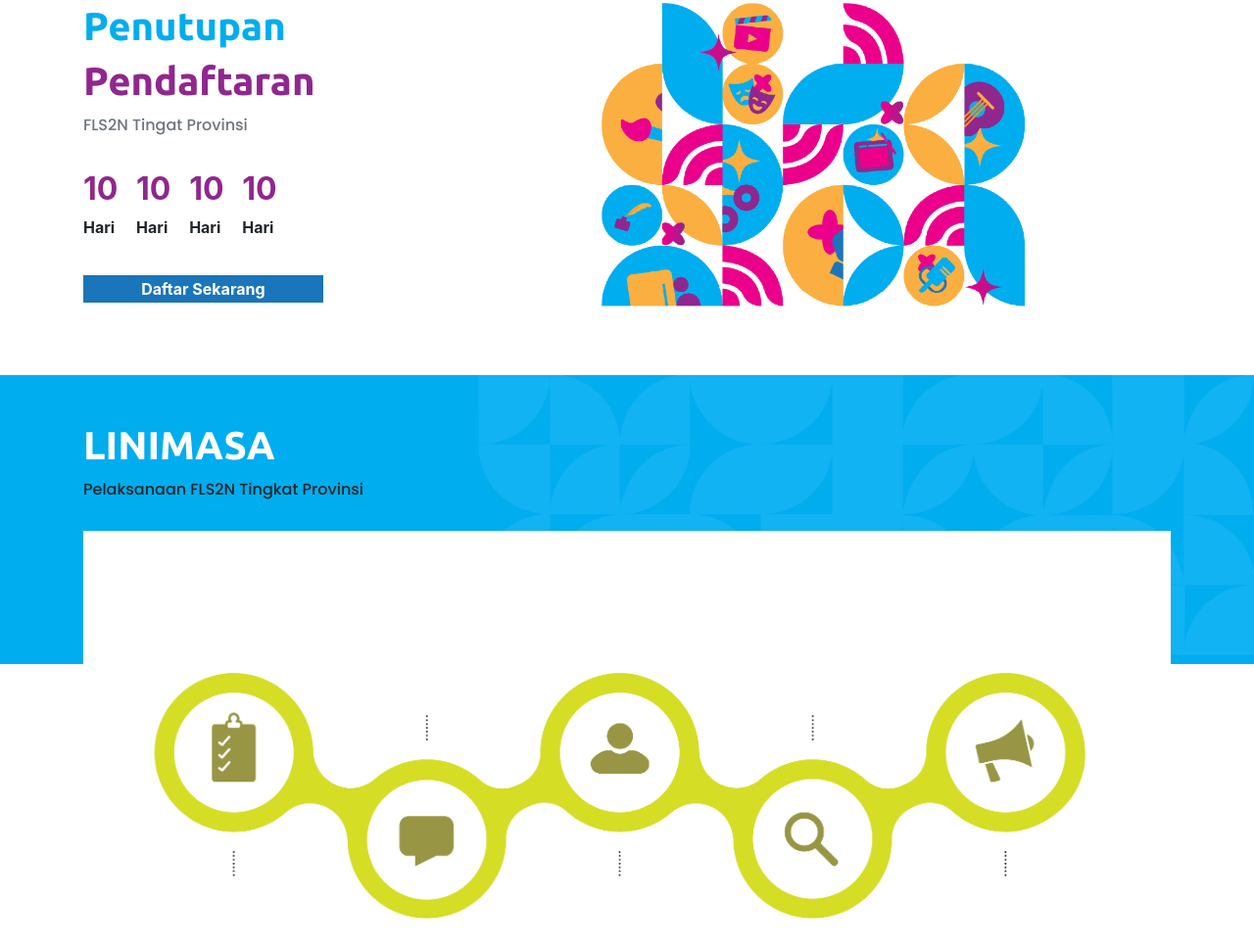
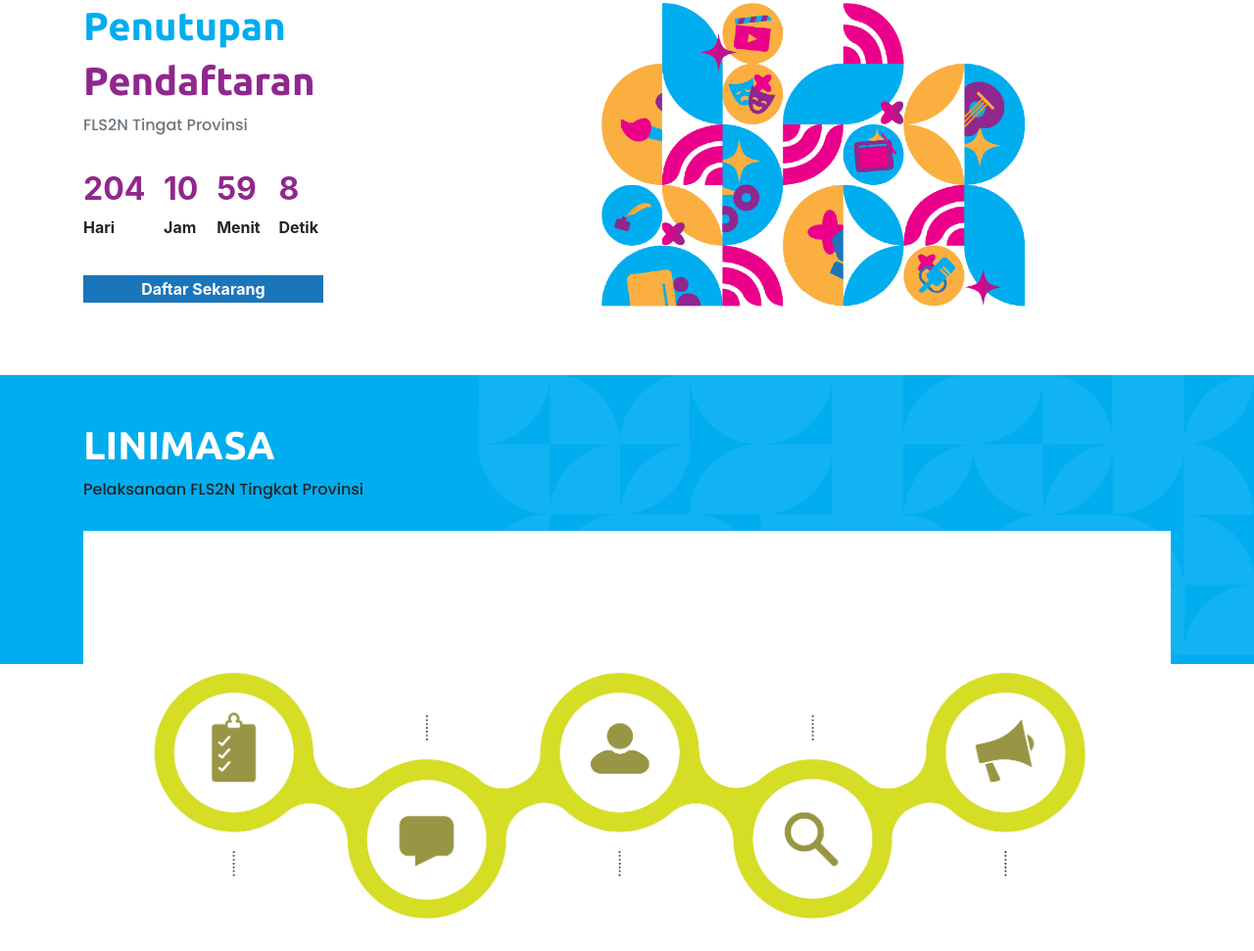
Before and after one commit to grandhysetyo/fl2sn_2021, a plain HTML site: page index.html in a window 1280 px wide. Shown: the part 2893-3864 px from the top of the page at 98% size. Drawn offline with nearby package versions, Linux system fonts and the light colour scheme.

Commit message:
add func countdown

```diff
--- a/index.html
+++ b/index.html
@@ -288,20 +288,20 @@
                     <span class="text-muted txt-span">FLS2N Tingat Provinsi</span>
                     <div class="countdown">
                         <div class="time">
-                            <h2>10</h2>
+                            <h2 id="hari">10</h2>
                             <span>Hari</span>
                         </div>
                         <div class="time">
-                            <h2>10</h2>
-                            <span>Hari</span>
+                            <h2 id="jam">10</h2>
+                            <span>Jam</span>
                         </div>
                         <div class="time">
-                            <h2>10</h2>
-                            <span>Hari</span>
+                            <h2 id="menit">10</h2>
+                            <span>Menit</span>
                         </div>
                         <div class="time">
-                            <h2>10</h2>
-                            <span>Hari</span>
+                            <h2 id="detik">10</h2>
+                            <span>Detik</span>
                         </div>
 
                     </div>
@@ -444,6 +444,40 @@
             var triggerheight = Math.round(boxheight/itemlength+1);
             $('#vid-pil .list-group-item').outerHeight(triggerheight);
         });
+
+        // Set the date we're counting down to
+        var countDownDate = new Date("Jan 5, 2022 15:37:25").getTime();
+
+        // Update the count down every 1 second
+        var x = setInterval(function() {
+
+            // Get today's date and time
+            var now = new Date().getTime();
+
+            // Find the distance between now and the count down date
+            var distance = countDownDate - now;
+
+            // Time calculations for days, hours, minutes and seconds
+            var days = Math.floor(distance / (1000 * 60 * 60 * 24));
+            var hours = Math.floor((distance % (1000 * 60 * 60 * 24)) / (1000 * 60 * 60));
+            var minutes = Math.floor((distance % (1000 * 60 * 60)) / (1000 * 60));
+            var seconds = Math.floor((distance % (1000 * 60)) / 1000);
+
+
+            document.getElementById("hari").innerHTML = days;
+            document.getElementById("jam").innerHTML = hours;
+            document.getElementById("menit").innerHTML = minutes;
+            document.getElementById("detik").innerHTML = seconds;
+
+            // If the count down is finished, write some text
+            if (distance < 0) {
+                clearInterval(x);
+                document.getElementById("hari").innerHTML = "0";
+                document.getElementById("jam").innerHTML = "0";
+                document.getElementById("menit").innerHTML = "0";
+                document.getElementById("detik").innerHTML = "0";
+            }
+        }, 1000);
     </script>
   </body>
 </html>
```
